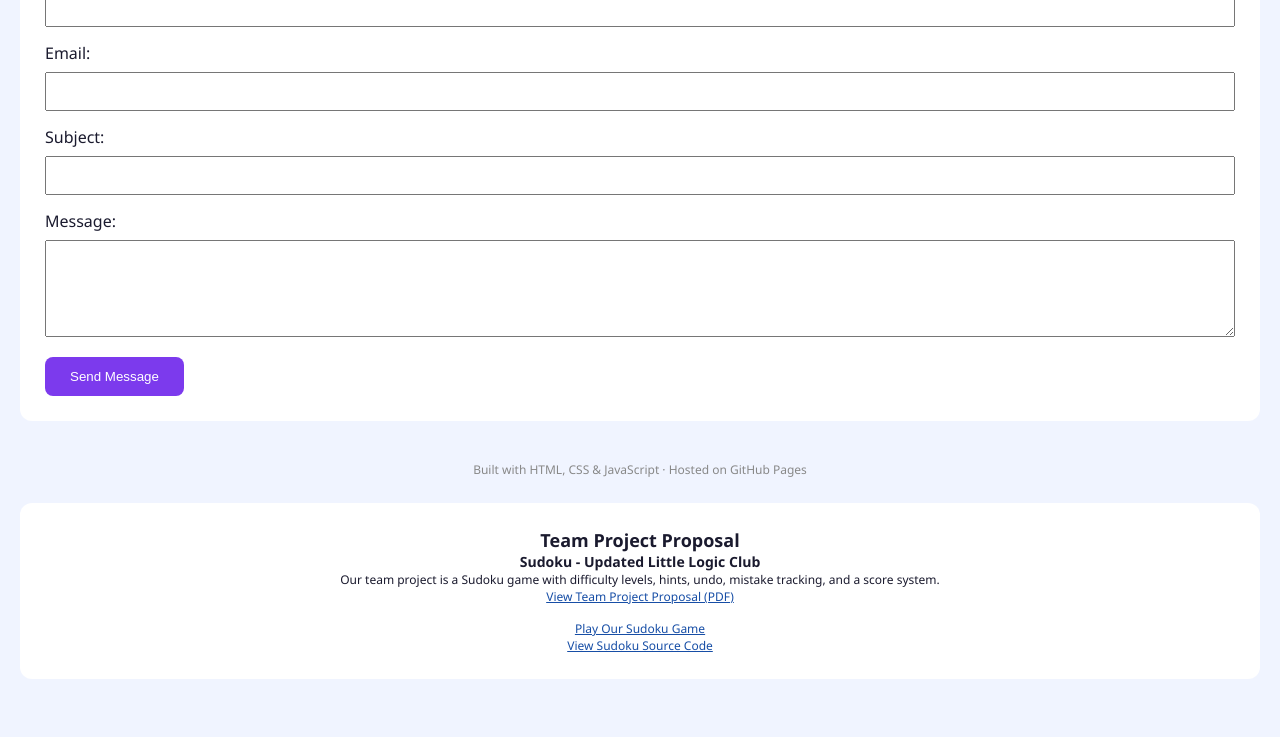
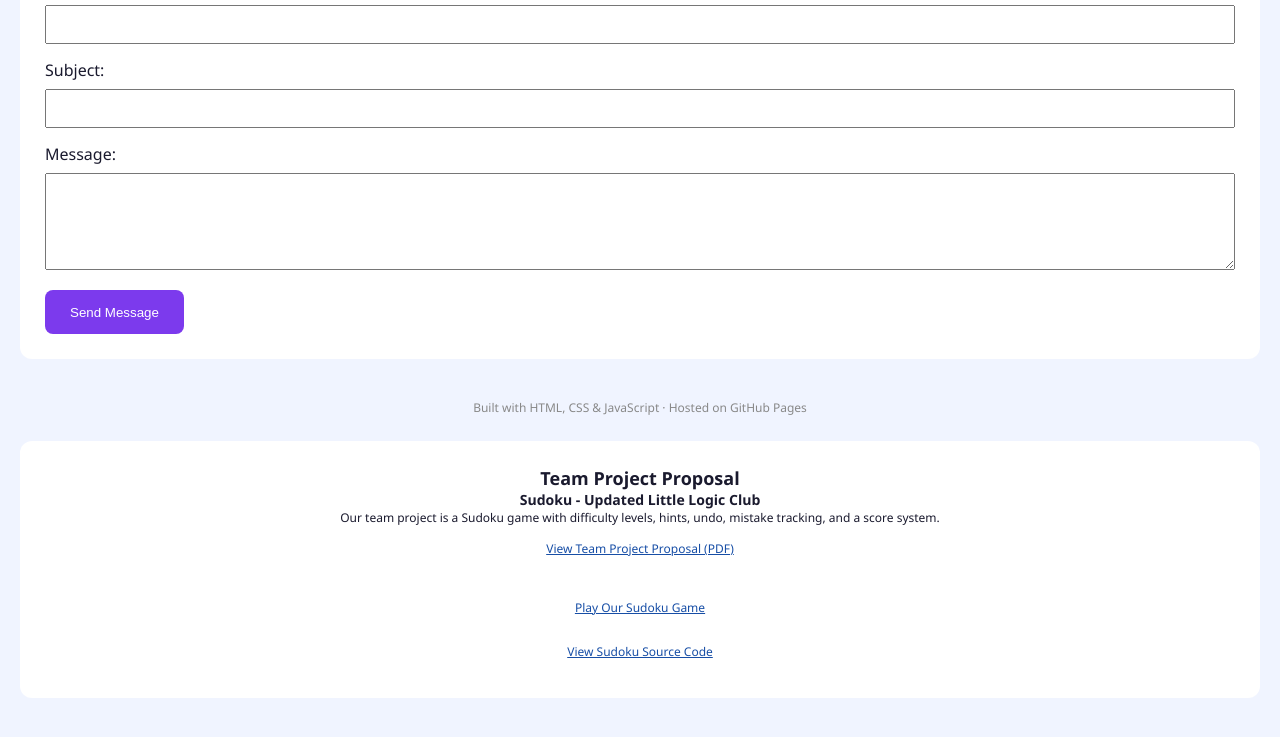
Before and after one commit to yaminkywatkhaing1422001-create/week1, a plain HTML site: page week5/index.html in a window 1280 px wide. Shown: the part 843-1580 px from the top of the page. Drawn offline with Linux system fonts and the light colour scheme.

Commit message:
Enhance accessibility in index.html
Added accessibility improvements including color adjustments and minimum size for interactive elements.

```diff
--- a/week5/index.html
+++ b/week5/index.html
@@ -84,7 +84,40 @@ header p {
   color: #174ea6;
 }
 
-</style>
+
+ /* Accessibility improvements */
+body {
+  color: #1a1a2e;
+}
+
+header p {
+  color: #ffffff;
+  opacity: 1;
+}
+
+#team-project,
+#team-project h2,
+#team-project h3,
+#team-project p {
+  color: #1a1a2e;
+}
+
+#team-project a {
+  color: #174ea6;
+}
+
+a, button {
+  min-height: 44px;
+  min-width: 44px;
+}
+
+a {
+  display: inline-flex;
+  align-items: center;
+  padding: 8px;
+}
+
+ </style>
 </head>
 <body>
 
```
